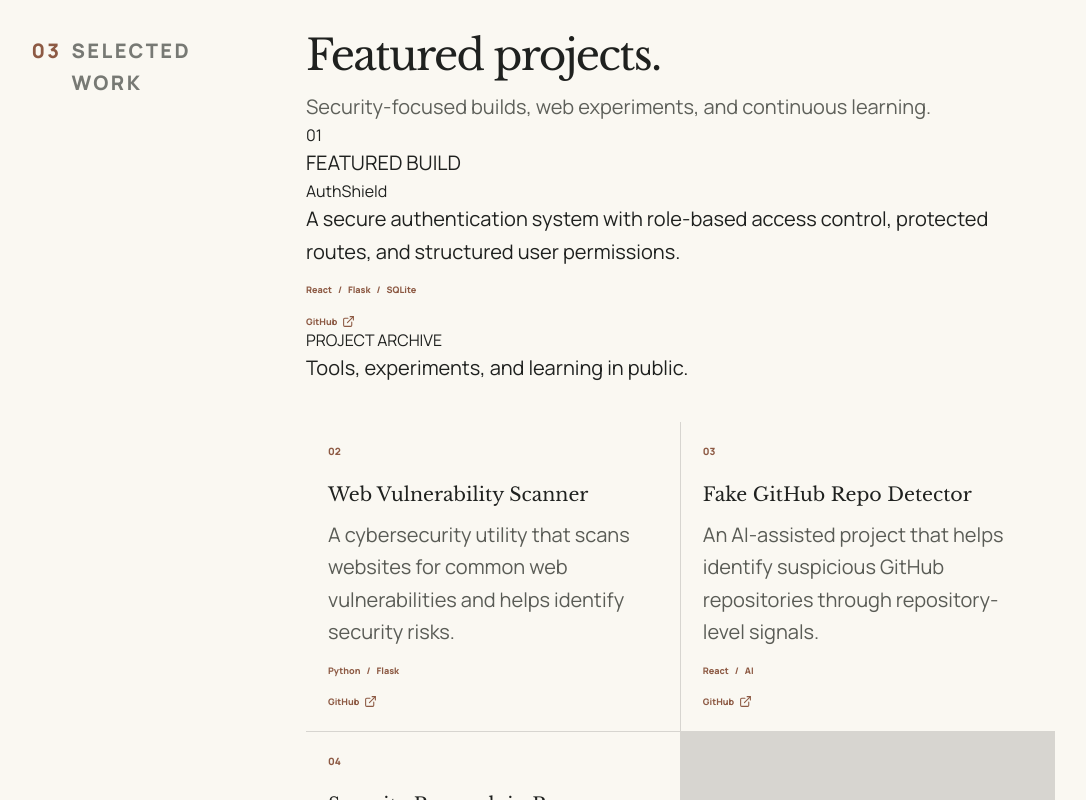
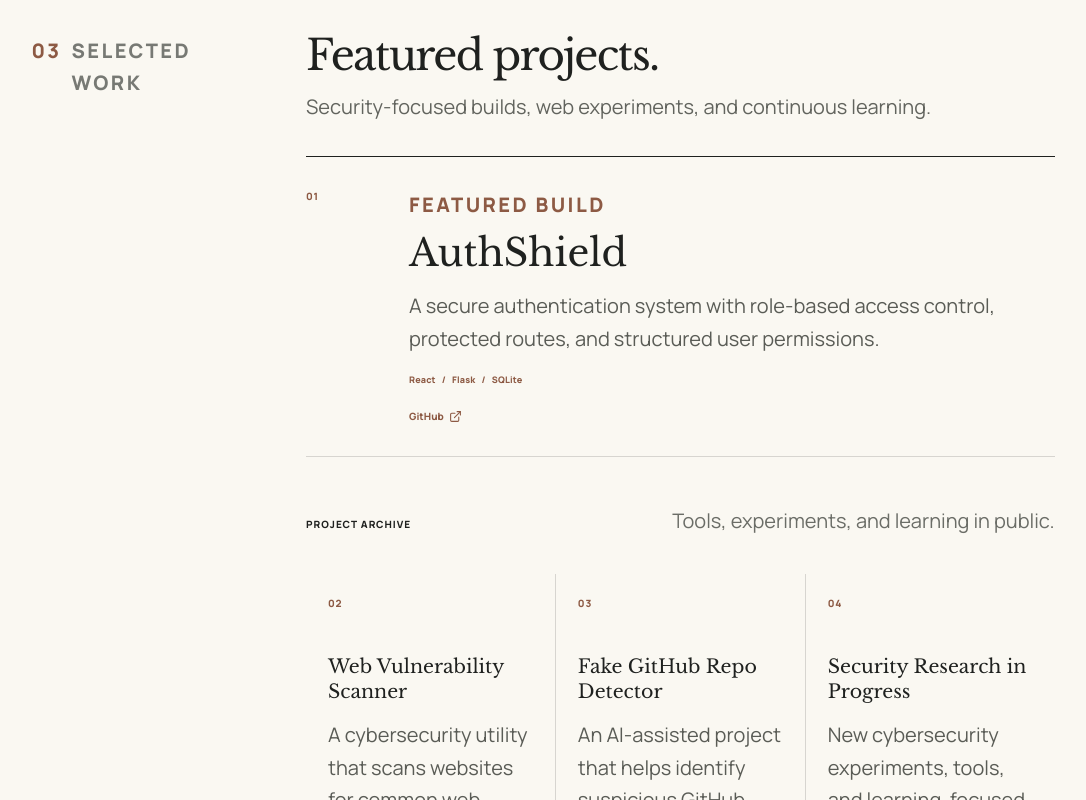
Before and after one commit to avinashk08408/Avinash-portfolio, a React (Vite) app: page / in a window 1280 px wide. Shown: the part 2360-3160 px from the top of the page, without its empty margins (97-1183 px from the left). Built offline with nearby package versions, Linux system fonts and the light colour scheme; a web font is replaced by a local one.

Commit message:
Update Projects.css

```diff
--- a/src/components/Projects/Projects.css
+++ b/src/components/Projects/Projects.css
@@ -1,39 +1,66 @@
-/* Projects: approved Quiet Scholar portfolio grid. */
+/* Quiet Scholar Projects: lead project followed by a concise project archive. */
 
-.projects-component .ct-project-grid {
-  display: grid;
-  grid-template-columns: 1fr 1fr;
-  gap: 1px;
-  margin-top: 37px;
-  background: var(--border);
+.projects-component .ct-heading-row {
+  margin-bottom: 32px;
 }
 
-.projects-component .ct-project-grid article {
-  position: relative;
-  min-height: 212px;
-  padding: 22px;
-  background: var(--paper);
+.projects-component .ct-heading-row h2 {
+  margin: 0;
+  color: var(--ink);
+  font-family: "Libre Baskerville", Georgia, serif;
+  font-size: clamp(30px, 3.3vw, 42px);
+  font-weight: 400;
+  letter-spacing: -0.04em;
+  line-height: 1.15;
 }
 
+.projects-component .ct-heading-row p {
+  margin: 12px 0 0;
+  color: #62645e;
+  font-size: 14px;
+  line-height: 1.62;
+}
+
+.projects-component .ct-lead-project {
+  display: grid;
+  grid-template-columns: 78px minmax(0, 1fr);
+  gap: 25px;
+  padding: 32px 0;
+  border-top: 1px solid var(--ink);
+  border-bottom: 1px solid var(--border);
+}
+
+.projects-component .ct-lead-project-number,
 .projects-component .ct-project-index {
-  margin-bottom: 22px;
   color: var(--sienna);
   font-size: 10px;
   font-weight: 800;
+  letter-spacing: 0.08em;
 }
 
-.projects-component .ct-project-grid h3 {
+.projects-component .ct-project-eyebrow {
   margin: 0 0 10px;
-  font-family: "Libre Baskerville", Georgia, serif;
-  font-size: 19px;
-  font-weight: 400;
+  color: var(--sienna);
+  font-size: 9px;
+  font-weight: 800;
+  letter-spacing: 0.12em;
 }
 
-.projects-component .ct-project-grid p {
-  max-width: 330px;
+.projects-component .ct-lead-project h3 {
   margin: 0;
+  color: var(--ink);
+  font-family: "Libre Baskerville", Georgia, serif;
+  font-size: clamp(25px, 3vw, 38px);
+  font-weight: 400;
+  line-height: 1.16;
+}
+
+.projects-component .ct-lead-project-content > p:not(.ct-project-eyebrow),
+.projects-component .ct-project-grid article > p {
+  max-width: 620px;
+  margin: 15px 0 0;
   color: #5a5c56;
-  font-size: 11px;
+  font-size: 14px;
   line-height: 1.7;
 }
 
@@ -41,13 +68,14 @@
   display: flex;
   flex-wrap: wrap;
   gap: 6px;
-  margin-top: 15px;
+  margin-top: 18px;
 }
 
 .projects-component .ct-tags span {
-  color: #8d5a44;
+  color: var(--sienna);
   font-size: 9px;
   font-weight: 800;
+  letter-spacing: 0.02em;
 }
 
 .projects-component .ct-tags span:not(:last-child)::after {
@@ -57,26 +85,97 @@
 
 .projects-component .ct-project-links {
   display: flex;
-  gap: 14px;
-  margin-top: 18px;
+  flex-wrap: wrap;
+  gap: 16px;
+  margin-top: 22px;
 }
 
-.projects-component .ct-project-links a,
-.projects-component .ct-project-links span {
+.projects-component .ct-project-links a {
   display: inline-flex;
   align-items: center;
   gap: 5px;
-  color: #4e504b;
-  font-size: 9px;
+  color: var(--sienna);
+  font-size: 10px;
   font-weight: 800;
 }
 
-.projects-component .ct-project-links a {
-  color: var(--sienna);
+.projects-component .ct-project-archive-heading {
+  display: flex;
+  align-items: baseline;
+  justify-content: space-between;
+  gap: 18px;
+  margin: 48px 0 16px;
+}
+
+.projects-component .ct-project-archive-heading span {
+  color: var(--ink);
+  font-size: 10px;
+  font-weight: 800;
+  letter-spacing: 0.1em;
+}
+
+.projects-component .ct-project-archive-heading p {
+  margin: 0;
+  color: #6b6d67;
+  font-size: 12px;
+}
+
+.projects-component .ct-project-grid {
+  display: grid;
+  grid-template-columns: repeat(3, minmax(0, 1fr));
+  gap: 1px;
+  background: var(--border);
+}
+
+.projects-component .ct-project-grid article {
+  display: flex;
+  min-height: 280px;
+  flex-direction: column;
+  padding: 22px;
+  background: var(--paper);
+}
+
+.projects-component .ct-project-grid h3 {
+  margin: 22px 0 0;
+  color: var(--ink);
+  font-family: "Libre Baskerville", Georgia, serif;
+  font-size: 19px;
+  font-weight: 400;
+  line-height: 1.3;
+}
+
+.projects-component .ct-project-grid .ct-project-links {
+  margin-top: auto;
+  padding-top: 20px;
+}
+
+.projects-component .ct-project-closing-note {
+  margin: 20px 0 0;
+  color: #6b6d67;
+  font-family: "Libre Baskerville", Georgia, serif;
+  font-size: 13px;
+  font-style: italic;
+}
+
+@media (max-width: 800px) {
+  .projects-component .ct-project-grid {
+    grid-template-columns: 1fr;
+  }
+
+  .projects-component .ct-project-grid article {
+    min-height: auto;
+  }
 }
 
 @media (max-width: 640px) {
-  .projects-component .ct-project-grid {
+  .projects-component .ct-lead-project {
     grid-template-columns: 1fr;
+    gap: 14px;
+  }
+
+  .projects-component .ct-project-archive-heading {
+    align-items: flex-start;
+    flex-direction: column;
+    gap: 8px;
   }
 }
```
